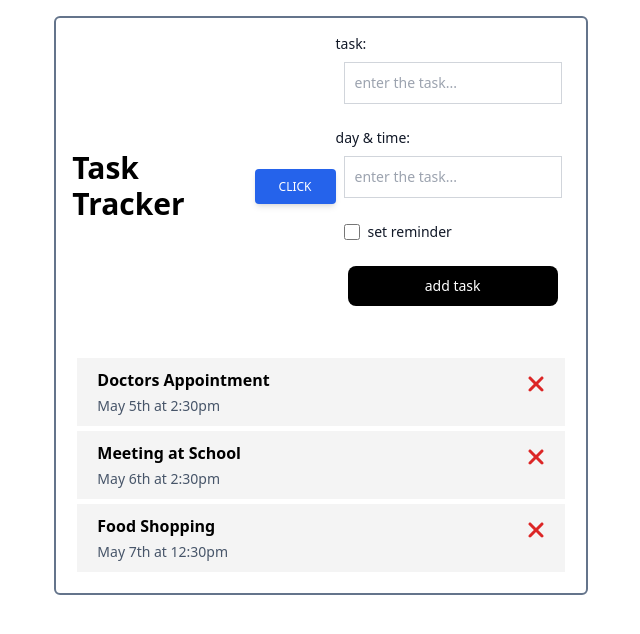
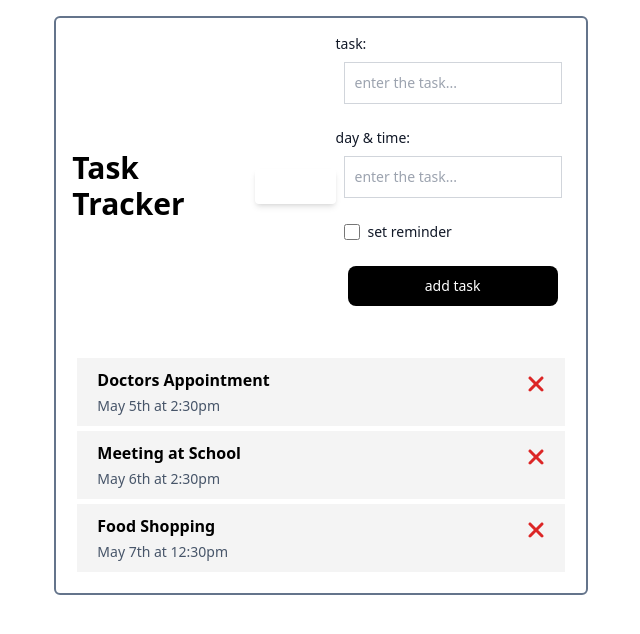
Before and after one commit to Sepehr-Aghdasi/task-tracker, an Angular app: page / in a window 1280 px wide. Shown: the top 634 px of the page, without its empty margins (319-959 px from the left). Built offline with nearby package versions, Linux system fonts and the light colour scheme; data requests are answered from the project's data file.

Commit message:
Remove foucs style button

```diff
--- a/src/app/components/button/button.component.html
+++ b/src/app/components/button/button.component.html
@@ -2,7 +2,7 @@
   (click)="handleClick()"
   [ngStyle]="{ 'background-color': backgroundColor }"
   type="button"
-  class="inline-block px-6 py-2.5 bg-blue-600 text-white font-medium text-xs leading-tight uppercase rounded shadow-md hover:bg-blue-700 hover:shadow-lg focus:bg-blue-700 focus:shadow-lg focus:outline-none focus:ring-0 active:bg-blue-800 active:shadow-lg transition duration-150 ease-in-out"
+  class="inline-block px-6 py-2.5 text-white font-medium text-xs leading-tight uppercase rounded shadow-md transition duration-150 ease-in-out"
 >
   {{ text }}
 </button>
```
